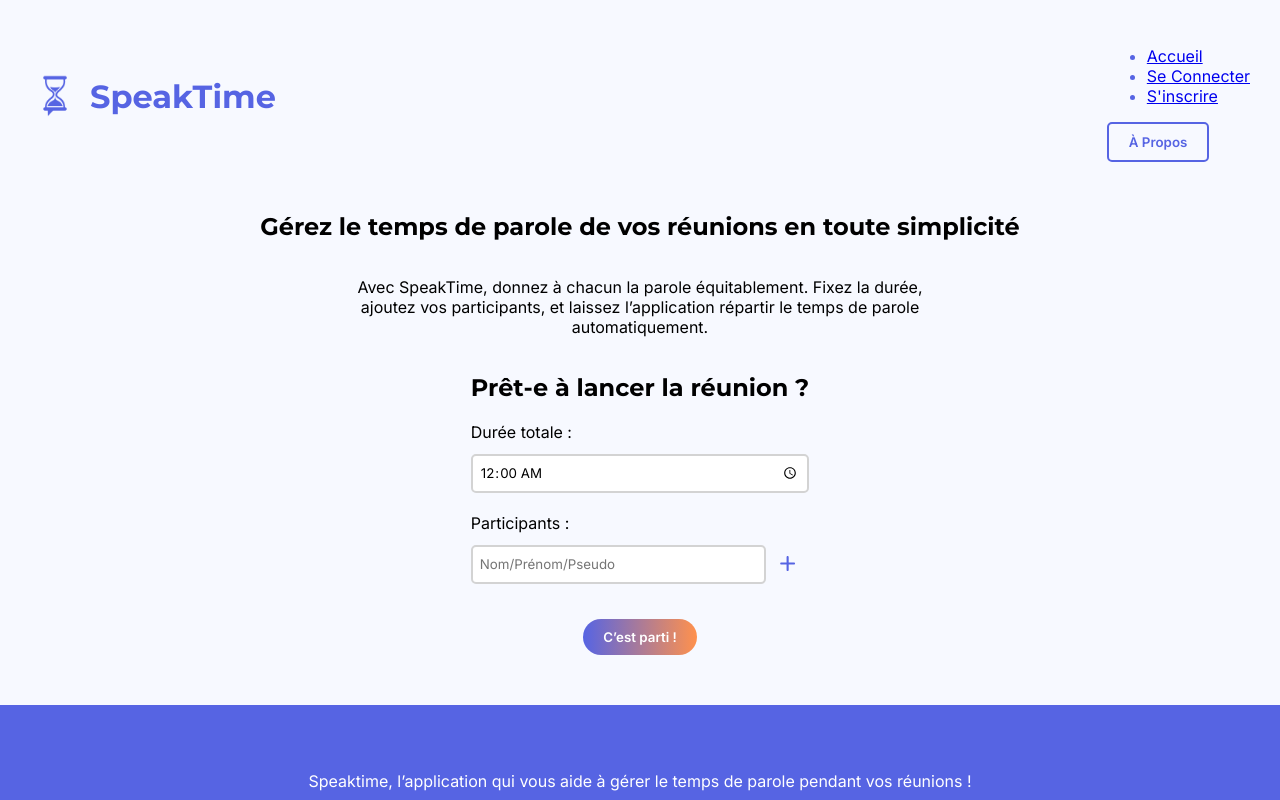
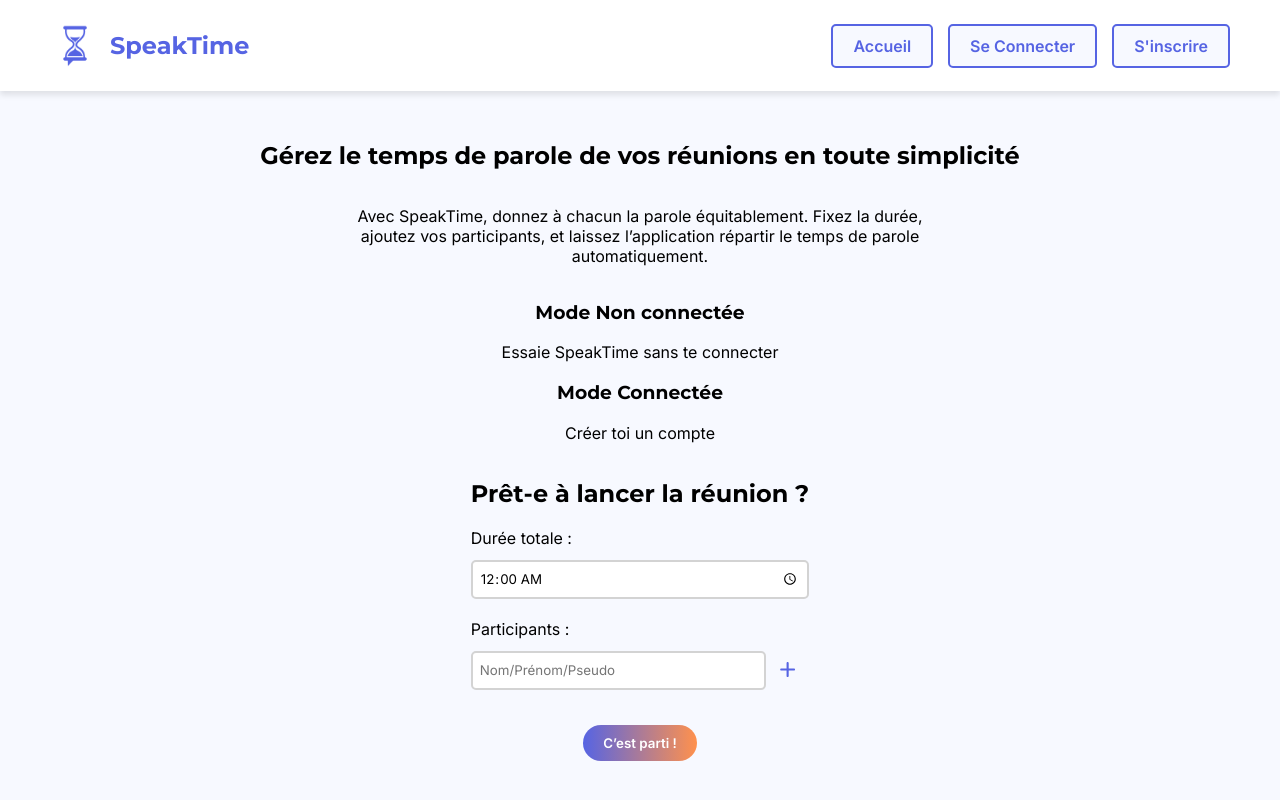
Before and after one commit to SandraPautonnier/SpeakTime, a React (Vite) app: page / in a window 1280 px wide. Shown: the top 800 px of the page. Built offline with nearby package versions, Linux system fonts and the light colour scheme.

Commit message:
update navbar

```diff
--- a/src/components/Navbar.jsx
+++ b/src/components/Navbar.jsx
@@ -10,12 +10,11 @@ const Navbar = () => {
             <h1>SpeakTime</h1>
         </div>
         <nav>
-          <ul>
-            <li><Link to="/">Accueil</Link></li>
-            <li><Link to="/signin">Se Connecter</Link></li>
-            <li><Link to="/register">S'inscrire</Link></li>
+          <ul className="nav-container">
+            <li><Link className="nav-link" to="/">Accueil</Link></li>
+            <li><Link className="nav-link" to="/signin">Se Connecter</Link></li>
+            <li><Link className="nav-link" to="/register">S'inscrire</Link></li>
           </ul>
-          <button className="btn-secondary">À Propos</button>
         </nav>
       </div>
     </header>
--- a/src/pages/Home.jsx
+++ b/src/pages/Home.jsx
@@ -43,6 +43,22 @@ export default function Home() {
         <section className="introduction">
           <h2>Gérez le temps de parole de vos réunions en toute simplicité</h2>
           <p>Avec SpeakTime, donnez à chacun la parole équitablement. Fixez la durée, ajoutez vos participants, et laissez l’application répartir le temps de parole automatiquement.</p>
+          <div>
+            <div>
+              <h3>Mode Non connectée</h3>
+              <ul>
+                <li>Essaie SpeakTime sans te connecter</li>
+                <li></li>
+              </ul>
+            </div>
+            <div>
+              <h3>Mode Connectée</h3>
+              <ul>
+                <li>Créer toi un compte</li>
+                <li></li>
+              </ul>
+            </div>
+          </div>
         </section>
         <section>
           <h2>Prêt-e à lancer la réunion ?</h2>
--- a/src/sass/layout/header.scss
+++ b/src/sass/layout/navbar.scss
@@ -2,13 +2,16 @@
 @import "../utils/variables";
 
 header {
-
+    background-color: white;
     color: $primary-color;
-
+    display: flex;
+    flex-direction: column;
+    align-items: stretch;
+    padding: 15px 50px;
+    box-shadow: 0px 4px 6px rgba(0, 0, 0, 0.1);
     .header-nav {
         @include flex-row-between();
-    }
-    .header-logo {
+        .header-logo {
         display: flex;
         flex-direction: row;
         align-items: center;
@@ -20,30 +23,26 @@ header {
             }
         }
         h1 {
-            font-size: 2rem;
+            font-size: 1.5rem;
             @media (max-width: 479px) {
-            font-size: 1.5rem;
+            font-size: 1rem;
             }
         }
     }
+    }
+    nav {
+        .nav-container {
+            @include flex-row-between();
+            gap: 15px;
+                @media (max-width: 479px) {
+                display: none;
+        }
+        }
+    }
+
     button {
         @media (max-width: 479px) {
         display: none;
         }
     }
-    .banner {
-        margin-top: 30px;
-        height: 100%;
-        width: 100%;
-        color: $primary-color;
-        border-radius: 10px;
-        display: flex;
-        flex-direction: column;
-        align-items: center;
-        justify-content: center;
-        p {
-            padding: 0 20px;
-            text-align: center;
-        }
-    }
 }
--- a/src/sass/main.scss
+++ b/src/sass/main.scss
@@ -1,6 +1,6 @@
 @import "./utils/variables.scss";
 @import "./utils/mixins.scss";
-@import "./layout/header.scss";
+@import "./layout/navbar.scss";
 @import "./layout/footer.scss";
 @import "./pages/home.scss";
 @import url('https://fonts.googleapis.com/css2?family=Inter:ital,opsz,wght@0,14..32,100..900;1,14..32,100..900&display=swap');
@@ -22,12 +22,17 @@ body {
     background-position: center;
     background-repeat: no-repeat;
 }
+
+body, html {
+    padding: 0;
+    height: 100%;
+}
+
 .App {
-    display: flex;
-    flex-direction: column;
+    @include window-page();
+}
 
-}
-header, main {
+main {
     margin: 30px auto;
     max-width: 1240px;
     padding: 0 30px;
@@ -42,8 +47,20 @@ p, label, input, select, textarea, ul, li, span {
     font-weight: normal;
 }
 
+ul {
+    padding: 0;
+}
+
+li {
+    list-style-type: none;
+}
+
 span {
     font-weight: bold
+}
+
+a {
+    text-decoration: none;
 }
 
 main {
@@ -54,7 +71,7 @@ main {
     @include button-main();
 }
 
-.btn-secondary {
+.nav-link {
     @include button-secondary();
 }
 
--- a/src/sass/pages/Home.scss
+++ b/src/sass/pages/Home.scss
@@ -1,9 +1,12 @@
 @import "../utils/mixins";
 @import "../utils/variables";
 
-.introduction {
+.home {
+    @include window-page();
+    .introduction {
     text-align: center;
     p {
         max-width: 600px;
     }
 }
+}
--- a/src/style.css
+++ b/src/style.css
@@ -25,7 +25,13 @@
 }
 
 header {
+  background-color: white;
   color: #5664E3;
+  display: flex;
+  flex-direction: column;
+  align-items: stretch;
+  padding: 15px 50px;
+  box-shadow: 0px 4px 6px rgba(0, 0, 0, 0.1);
 }
 header .header-nav {
   display: flex;
@@ -33,47 +39,44 @@ header .header-nav {
   align-items: center;
   justify-content: space-between;
 }
-header .header-logo {
+header .header-nav .header-logo {
   display: flex;
   flex-direction: row;
   align-items: center;
   gap: 10px;
 }
-header .header-logo .logo {
+header .header-nav .header-logo .logo {
   max-width: 50px;
 }
 @media (max-width: 479px) {
-  header .header-logo .logo {
+  header .header-nav .header-logo .logo {
     width: 30px;
   }
 }
-header .header-logo h1 {
-  font-size: 2rem;
+header .header-nav .header-logo h1 {
+  font-size: 1.5rem;
 }
 @media (max-width: 479px) {
-  header .header-logo h1 {
-    font-size: 1.5rem;
+  header .header-nav .header-logo h1 {
+    font-size: 1rem;
+  }
+}
+header nav .nav-container {
+  display: flex;
+  flex-direction: row;
+  align-items: center;
+  justify-content: space-between;
+  gap: 15px;
+}
+@media (max-width: 479px) {
+  header nav .nav-container {
+    display: none;
   }
 }
 @media (max-width: 479px) {
   header button {
     display: none;
   }
-}
-header .banner {
-  margin-top: 30px;
-  height: 100%;
-  width: 100%;
-  color: #5664E3;
-  border-radius: 10px;
-  display: flex;
-  flex-direction: column;
-  align-items: center;
-  justify-content: center;
-}
-header .banner p {
-  padding: 0 20px;
-  text-align: center;
 }
 
 footer {
@@ -100,10 +103,17 @@ footer {
   color: #5664E3;
 }
 
-.introduction {
+.home {
+  display: flex;
+  flex-direction: column;
+  justify-content: space-between;
+  min-height: 100vh;
+  height: 100%;
+}
+.home .introduction {
   text-align: center;
 }
-.introduction p {
+.home .introduction p {
   max-width: 600px;
 }
 
@@ -121,12 +131,20 @@ body {
   background-repeat: no-repeat;
 }
 
+body, html {
+  padding: 0;
+  height: 100%;
+}
+
 .App {
   display: flex;
   flex-direction: column;
+  justify-content: space-between;
+  min-height: 100vh;
+  height: 100%;
 }
 
-header, main {
+main {
   margin: 30px auto;
   max-width: 1240px;
   padding: 0 30px;
@@ -141,8 +159,20 @@ p, label, input, select, textarea, ul, li, span {
   font-weight: normal;
 }
 
+ul {
+  padding: 0;
+}
+
+li {
+  list-style-type: none;
+}
+
 span {
   font-weight: bold;
+}
+
+a {
+  text-decoration: none;
 }
 
 main {
@@ -173,7 +203,7 @@ main {
   cursor: not-allowed;
 }
 
-.btn-secondary {
+.nav-link {
   font-family: "Inter", sans-serif;
   font-weight: 600;
   background: #F7F9FF;
@@ -184,11 +214,11 @@ main {
   cursor: pointer;
   transition: background-color 0.3s ease-in-out, color 0.3s ease-in-out;
 }
-.btn-secondary:hover {
+.nav-link:hover {
   background-color: #5664E3;
   color: white;
 }
-.btn-secondary:disabled {
+.nav-link:disabled {
   background-color: lightgrey;
   color: darkgrey;
   border-color: darkgrey;
```
Also changed, not shown: src/sass/utils/mixins.scss (+10 -0 lines), 1 other file (tests, documents, lock files or other folders).
